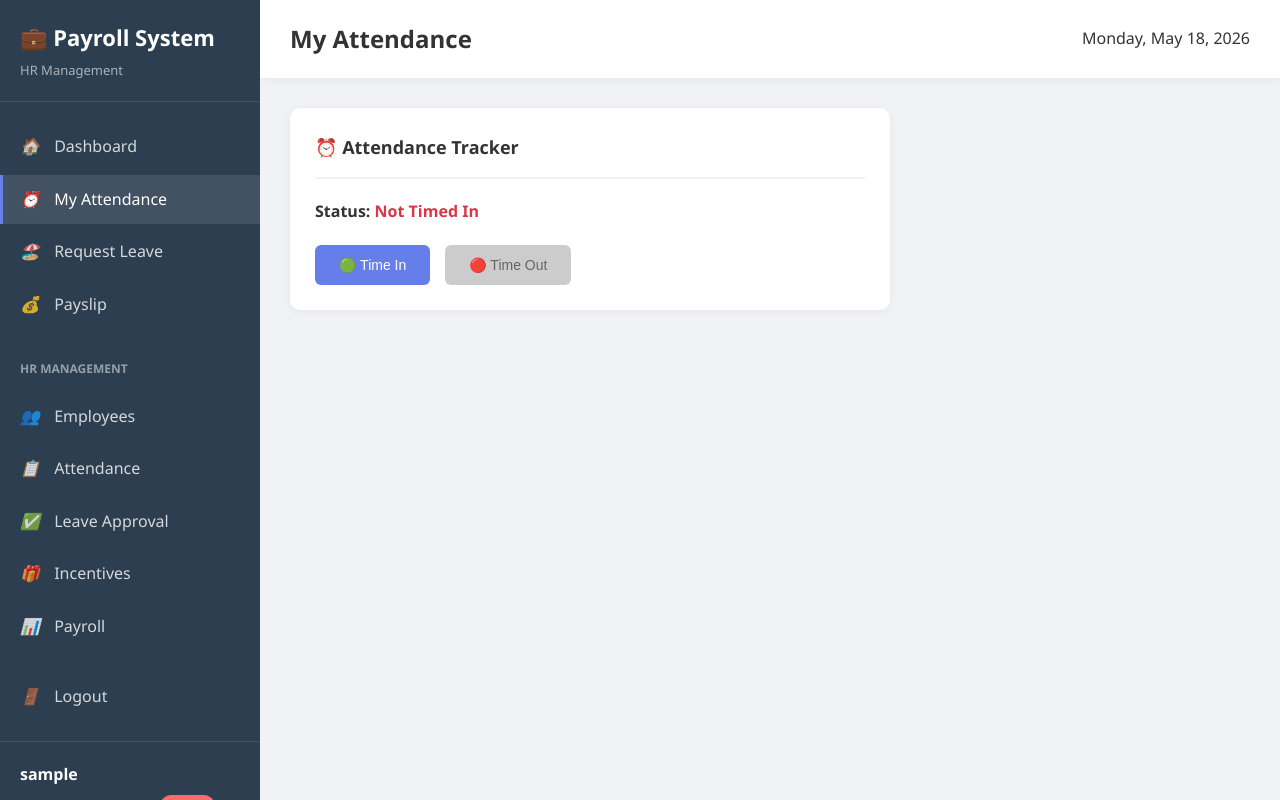
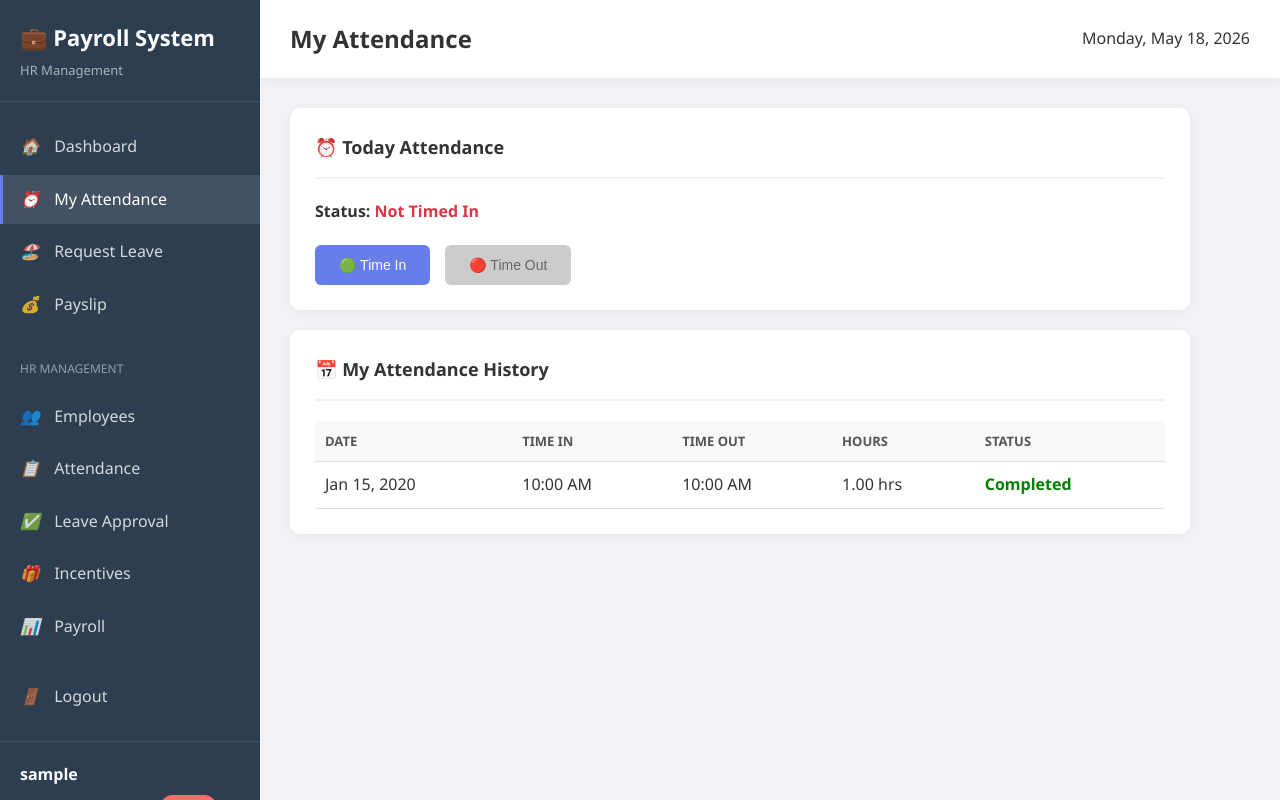
Before and after one commit to Chan-dev-beginner/Payroll_System, a PHP site: page /includes/attendanceEmployee.php in a window 1280 px wide. Run offline with PHP 8.4, Linux system fonts and the light colour scheme; the visitor is signed in with stand-in values (Sample User, id 1); tables that the repository leaves empty hold one stand-in row (values such as "Sample post").

Commit message:
feature on employee attendance history

```diff
--- a/includes/attendanceEmployee.php
+++ b/includes/attendanceEmployee.php
@@ -1,6 +1,6 @@
 <?php
 // ============================================================
-// EMPLOYEE ATTENDANCE (TIME IN / TIME OUT)
+// EMPLOYEE ATTENDANCE (TIME IN / TIME OUT + HISTORY)
 // ============================================================
 
 require_once('../config/database.php');
@@ -29,6 +29,7 @@ $stmt->execute([$user['id'], $today]);
 
 $attendance = $stmt->fetch();
 
+
 // ============================================================
 // TIME IN
 // ============================================================
@@ -36,9 +37,7 @@ $attendance = $stmt->fetch();
 if (isset($_POST['time_in'])) {
 
     if ($attendance) {
-
         $error = "Already timed in today.";
-
     } else {
 
         $stmt = $pdo->prepare("
@@ -48,24 +47,19 @@ if (isset($_POST['time_in'])) {
                 time_in,
                 status
             )
-            VALUES (
-                ?, ?, NOW(), 'present'
-            )
+            VALUES (?, ?, NOW(), 'present')
         ");
 
-        $stmt->execute([
-            $user['id'],
-            $today
-        ]);
+        $stmt->execute([$user['id'], $today]);
 
         $message = "Time In successful!";
-
         header("Refresh:1");
     }
 }
 
+
 // ============================================================
-// REFRESH ATTENDANCE DATA
+// REFRESH TODAY DATA
 // ============================================================
 
 $stmt = $pdo->prepare("
@@ -74,12 +68,10 @@ $stmt = $pdo->prepare("
     WHERE employee_id = ? AND date = ?
 ");
 
-$stmt->execute([
-    $user['id'],
-    $today
-]);
+$stmt->execute([$user['id'], $today]);
 
 $attendance = $stmt->fetch();
+
 
 // ============================================================
 // TIME OUT
@@ -88,14 +80,12 @@ $attendance = $stmt->fetch();
 if (isset($_POST['time_out'])) {
 
     if (!$attendance) {
-
         $error = "You need to Time In first.";
-
-    } elseif ($attendance['time_out']) {
-
+    }
+    elseif ($attendance['time_out']) {
         $error = "Already timed out.";
-
-    } else {
+    }
+    else {
 
         $stmt = $pdo->prepare("
             UPDATE attendance
@@ -105,15 +95,30 @@ if (isset($_POST['time_out'])) {
             WHERE id = ?
         ");
 
-        $stmt->execute([
-            $attendance['id']
-        ]);
+        $stmt->execute([$attendance['id']]);
 
         $message = "Time Out successful!";
-
         header("Refresh:1");
     }
 }
+
+
+// ============================================================
+// GET ATTENDANCE HISTORY (LAST 30 DAYS)
+// ============================================================
+
+$stmt = $pdo->prepare("
+    SELECT *
+    FROM attendance
+    WHERE employee_id = ?
+    ORDER BY date DESC
+    LIMIT 30
+");
+
+$stmt->execute([$user['id']]);
+
+$attendance_history = $stmt->fetchAll();
+
 ?>
 
 <!DOCTYPE html>
@@ -123,18 +128,13 @@ if (isset($_POST['time_out'])) {
     <meta name="viewport" content="width=device-width, initial-scale=1.0">
     <title>My Attendance - Payroll System</title>
 
-    <!-- SAME DASHBOARD CSS -->
     <link rel="stylesheet" href="../assets/dashboard.css">
 
     <style>
 
         .attendance-card {
-            max-width: 600px;
+            max-width: 900px;
             margin-top: 20px;
-        }
-
-        .attendance-info {
-            margin-bottom: 20px;
         }
 
         .attendance-info p {
@@ -146,10 +146,6 @@ if (isset($_POST['time_out'])) {
             display: flex;
             gap: 15px;
             margin-top: 20px;
-        }
-
-        .attendance-buttons form {
-            display: inline;
         }
 
         .btn-disabled {
@@ -165,6 +161,32 @@ if (isset($_POST['time_out'])) {
 
         .status-notin {
             color: #dc3545;
+            font-weight: bold;
+        }
+
+        .table-container {
+            overflow-x: auto;
+            margin-top: 15px;
+        }
+
+        table {
+            width: 100%;
+            border-collapse: collapse;
+        }
+
+        table th, table td {
+            padding: 10px;
+            border-bottom: 1px solid #ddd;
+            text-align: left;
+        }
+
+        .status-completed {
+            color: green;
+            font-weight: bold;
+        }
+
+        .status-progress {
+            color: orange;
             font-weight: bold;
         }
 
@@ -209,8 +231,7 @@ if (isset($_POST['time_out'])) {
 
         <?php if ($user['is_hr'] || $user['is_admin']): ?>
 
-            <li class="nav-item"
-                style="margin-top: 20px; padding: 10px 20px; color: rgba(255,255,255,0.5); font-size: 12px; font-weight: bold;">
+            <li class="nav-item" style="margin-top: 20px; padding: 10px 20px; color: rgba(255,255,255,0.5); font-size: 12px;">
                 HR MANAGEMENT
             </li>
 
@@ -256,22 +277,13 @@ if (isset($_POST['time_out'])) {
 
     <div class="user-info">
 
-        <strong>
-            <?php echo htmlspecialchars($user['name']); ?>
-        </strong>
-
-        <small>
-            <?php echo htmlspecialchars($user['email']); ?>
-        </small>
+        <strong><?= htmlspecialchars($user['name']); ?></strong>
+        <small><?= htmlspecialchars($user['email']); ?></small>
 
         <?php if ($user['is_admin']): ?>
-
             <span class="badge badge-admin">ADMIN</span>
-
         <?php elseif ($user['is_hr']): ?>
-
             <span class="badge badge-hr">HR</span>
-
         <?php endif; ?>
 
     </div>
@@ -281,84 +293,44 @@ if (isset($_POST['time_out'])) {
 <!-- MAIN CONTENT -->
 <main class="main-content">
 
-    <!-- TOPBAR -->
     <div class="topbar">
-
         <h1>My Attendance</h1>
-
-        <div>
-            <?php echo date('l, F d, Y'); ?>
-        </div>
-
+        <div><?= date('l, F d, Y'); ?></div>
     </div>
 
-    <!-- ALERTS -->
     <?php if ($message): ?>
-
-        <div class="alert alert-success">
-            <?php echo $message; ?>
-        </div>
-
+        <div class="alert alert-success"><?= $message ?></div>
     <?php endif; ?>
 
     <?php if ($error): ?>
-
-        <div class="alert alert-danger">
-            <?php echo $error; ?>
-        </div>
-
+        <div class="alert alert-danger"><?= $error ?></div>
     <?php endif; ?>
 
-    <!-- ATTENDANCE CARD -->
+    <!-- TODAY ATTENDANCE -->
     <div class="card attendance-card">
 
         <div class="card-header">
-            <h3 class="card-title">⏰ Attendance Tracker</h3>
+            <h3 class="card-title">⏰ Today Attendance</h3>
         </div>
 
         <div class="attendance-info">
 
             <?php if (!$attendance): ?>
 
-                <p>
-                    <strong>Status:</strong>
-                    <span class="status-notin">
-                        Not Timed In
-                    </span>
-                </p>
+                <p><b>Status:</b> <span class="status-notin">Not Timed In</span></p>
 
             <?php else: ?>
 
-                <p>
-                    <strong>Time In:</strong>
-                    <?php echo date('h:i A', strtotime($attendance['time_in'])); ?>
-                </p>
+                <p><b>Time In:</b> <?= date('h:i A', strtotime($attendance['time_in'])) ?></p>
 
                 <?php if ($attendance['time_out']): ?>
 
-                    <p>
-                        <strong>Time Out:</strong>
-                        <?php echo date('h:i A', strtotime($attendance['time_out'])); ?>
-                    </p>
-
-                    <p>
-                        <strong>Hours Worked:</strong>
-                        <?php echo $attendance['hours_worked']; ?> hrs
-                    </p>
-
-                    <p>
-                        <strong>Status:</strong>
-                        Completed Shift
-                    </p>
+                    <p><b>Time Out:</b> <?= date('h:i A', strtotime($attendance['time_out'])) ?></p>
+                    <p><b>Hours:</b> <?= $attendance['hours_worked'] ?> hrs</p>
 
                 <?php else: ?>
 
-                    <p>
-                        <strong>Status:</strong>
-                        <span class="status-working">
-                            Currently Working
-                        </span>
-                    </p>
+                    <p><b>Status:</b> <span class="status-working">Currently Working</span></p>
 
                 <?php endif; ?>
 
@@ -366,64 +338,90 @@ if (isset($_POST['time_out'])) {
 
         </div>
 
-        <!-- BUTTONS -->
         <div class="attendance-buttons">
 
-            <!-- TIME IN BUTTON -->
+            <!-- TIME IN -->
             <form method="POST">
-
                 <?php if (!$attendance): ?>
-
-                    <button
-                        type="submit"
-                        name="time_in"
-                        class="btn btn-primary"
-                    >
-                        🟢 Time In
-                    </button>
-
+                    <button class="btn btn-primary" name="time_in">🟢 Time In</button>
                 <?php else: ?>
-
-                    <button
-                        type="button"
-                        class="btn btn-disabled"
-                        disabled
-                    >
-                        🟢 Time In
-                    </button>
-
+                    <button class="btn btn-disabled" disabled>🟢 Time In</button>
                 <?php endif; ?>
-
             </form>
 
-            <!-- TIME OUT BUTTON -->
+            <!-- TIME OUT -->
             <form method="POST">
-
                 <?php if ($attendance && !$attendance['time_out']): ?>
-
-                    <button
-                        type="submit"
-                        name="time_out"
-                        class="btn btn-secondary"
-                    >
-                        🔴 Time Out
-                    </button>
-
+                    <button class="btn btn-secondary" name="time_out">🔴 Time Out</button>
                 <?php else: ?>
-
-                    <button
-                        type="button"
-                        class="btn btn-disabled"
-                        disabled
-                    >
-                        🔴 Time Out
-                    </button>
-
+                    <button class="btn btn-disabled" disabled>🔴 Time Out</button>
                 <?php endif; ?>
-
             </form>
 
         </div>
+
+    </div>
+
+    <!-- ATTENDANCE HISTORY -->
+    <div class="card attendance-card">
+
+        <div class="card-header">
+            <h3 class="card-title">📅 My Attendance History</h3>
+        </div>
+
+        <?php if (empty($attendance_history)): ?>
+
+            <p>No attendance records found.</p>
+
+        <?php else: ?>
+
+            <div class="table-container">
+
+                <table>
+
+                    <thead>
+                        <tr>
+                            <th>Date</th>
+                            <th>Time In</th>
+                            <th>Time Out</th>
+                            <th>Hours</th>
+                            <th>Status</th>
+                        </tr>
+                    </thead>
+
+                    <tbody>
+
+                        <?php foreach ($attendance_history as $row): ?>
+
+                            <tr>
+
+                                <td><?= date('M d, Y', strtotime($row['date'])) ?></td>
+
+                                <td><?= $row['time_in'] ? date('h:i A', strtotime($row['time_in'])) : '-' ?></td>
+
+                                <td><?= $row['time_out'] ? date('h:i A', strtotime($row['time_out'])) : '-' ?></td>
+
+                                <td><?= $row['hours_worked'] ?? 0 ?> hrs</td>
+
+                                <td>
+                                    <?php if ($row['time_out']): ?>
+                                        <span class="status-completed">Completed</span>
+                                    <?php else: ?>
+                                        <span class="status-progress">In Progress</span>
+                                    <?php endif; ?>
+                                </td>
+
+                            </tr>
+
+                        <?php endforeach; ?>
+
+                    </tbody>
+
+                </table>
+
+            </div>
+
+        <?php endif; ?>
 
     </div>
 
```
